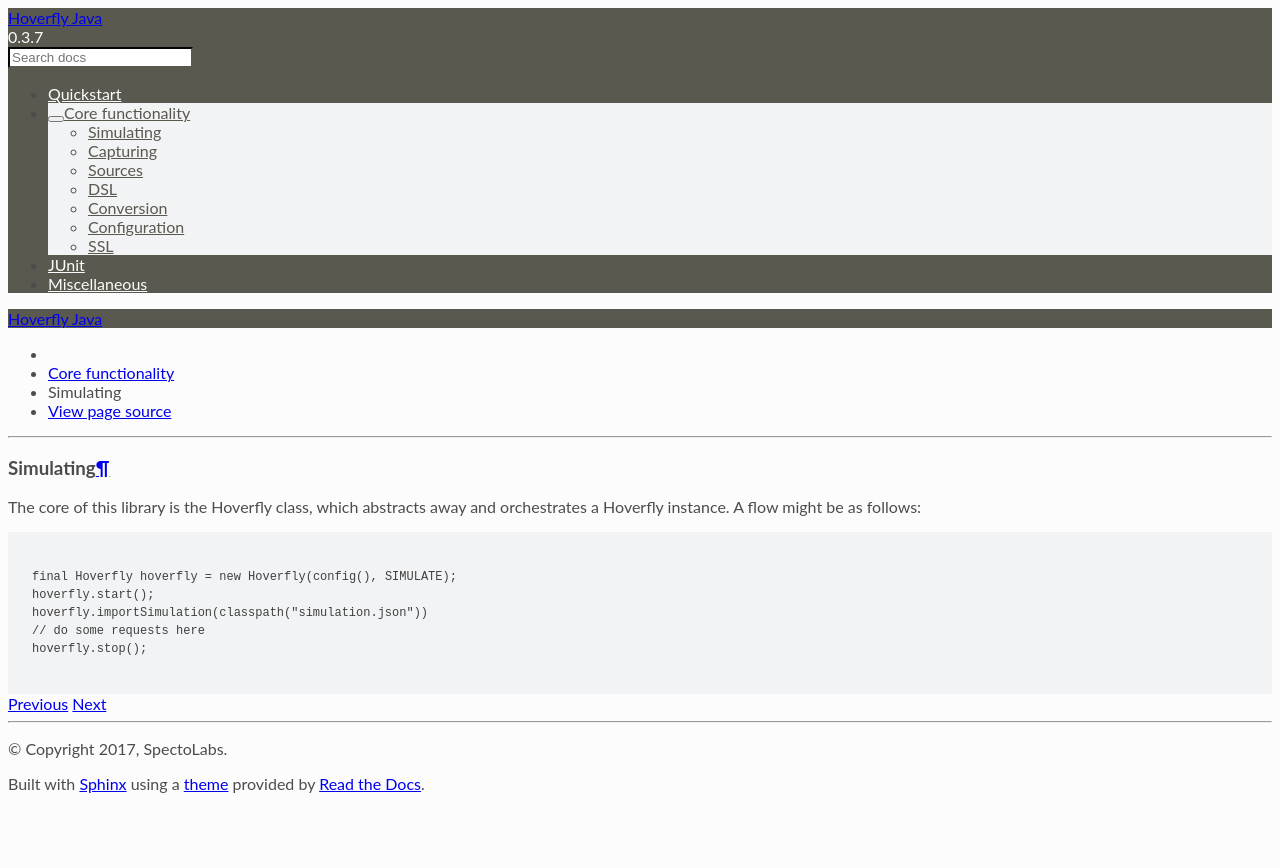
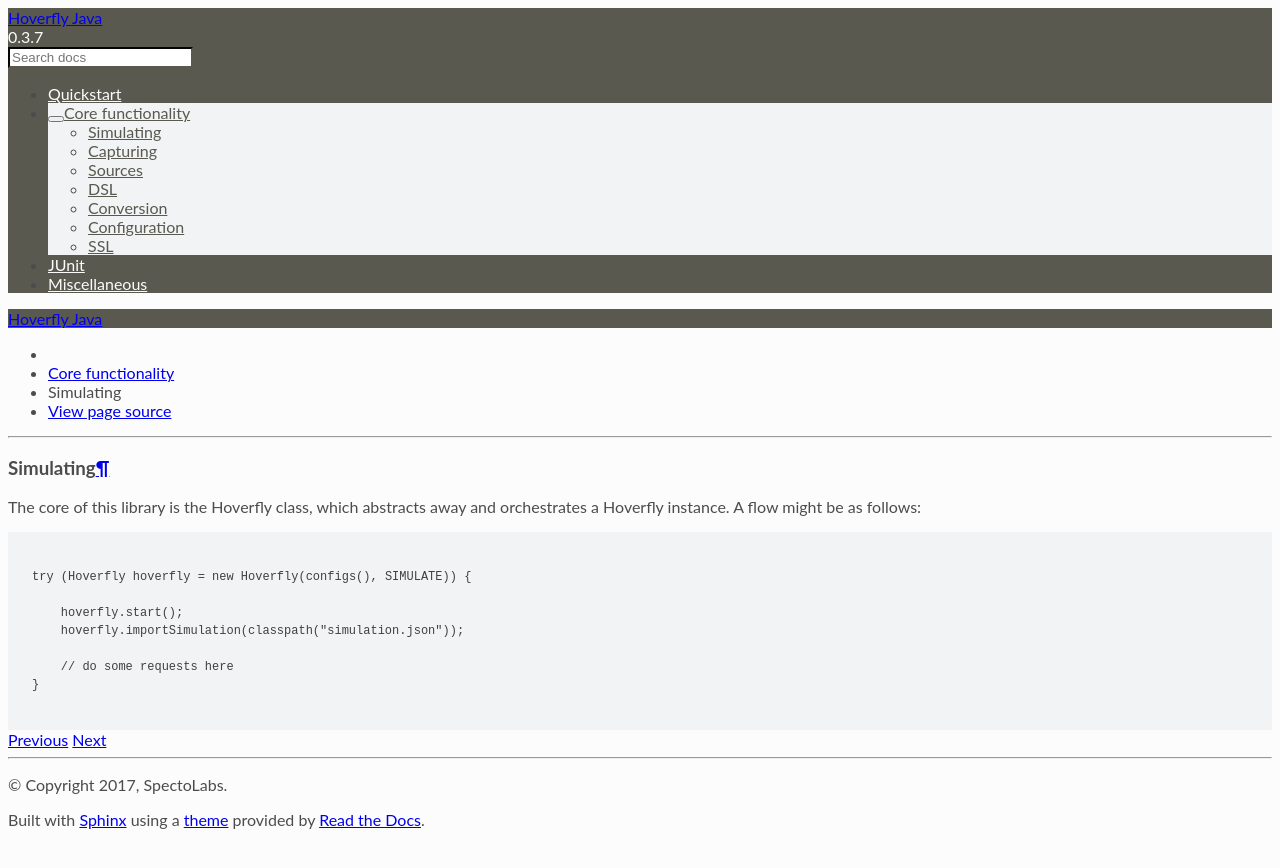
Before and after one commit to tommysitu/hoverfly-java, a Sphinx documentation site: the page built from docs/pages/corefunctionality/simulating.rst, in a window 1280 px wide. Shown: the top 868 px of the page. Built offline with Sphinx 7.4.7 and the Read the Docs theme 2.0.0, drawn with Linux system fonts in a browser that asks for light colours; comment, search, counter and statistics services are not loaded.

Commit message:
Update doc

```diff
--- a/docs/pages/corefunctionality/configuration.rst
+++ b/docs/pages/corefunctionality/configuration.rst
@@ -9,11 +9,11 @@
 
 .. code-block:: java
 
-    config().proxyPort(8080)
+    configs().proxyPort(8080)
 
 You can also configure Hoverfly to use a remote instance which is already running
 
 .. code-block:: java
 
-    config().useRemoteInstance() // localhost
-    config().useRemoteInstance("1.2.3.4") // other host name or address
+    configs().useRemoteInstance() // localhost
+    configs().useRemoteInstance("1.2.3.4") // other host name or address
--- a/docs/pages/corefunctionality/simulating.rst
+++ b/docs/pages/corefunctionality/simulating.rst
@@ -7,8 +7,10 @@
 
 .. code-block:: java
 
-    final Hoverfly hoverfly = new Hoverfly(config(), SIMULATE);
-    hoverfly.start();
-    hoverfly.importSimulation(classpath("simulation.json"))
-    // do some requests here
-    hoverfly.stop();
+    try (Hoverfly hoverfly = new Hoverfly(configs(), SIMULATE)) {
+
+        hoverfly.start();
+        hoverfly.importSimulation(classpath("simulation.json"));
+
+        // do some requests here
+    }
```
Also changed, not shown: docs/pages/corefunctionality/capturing.rst (+8 -5 lines).
